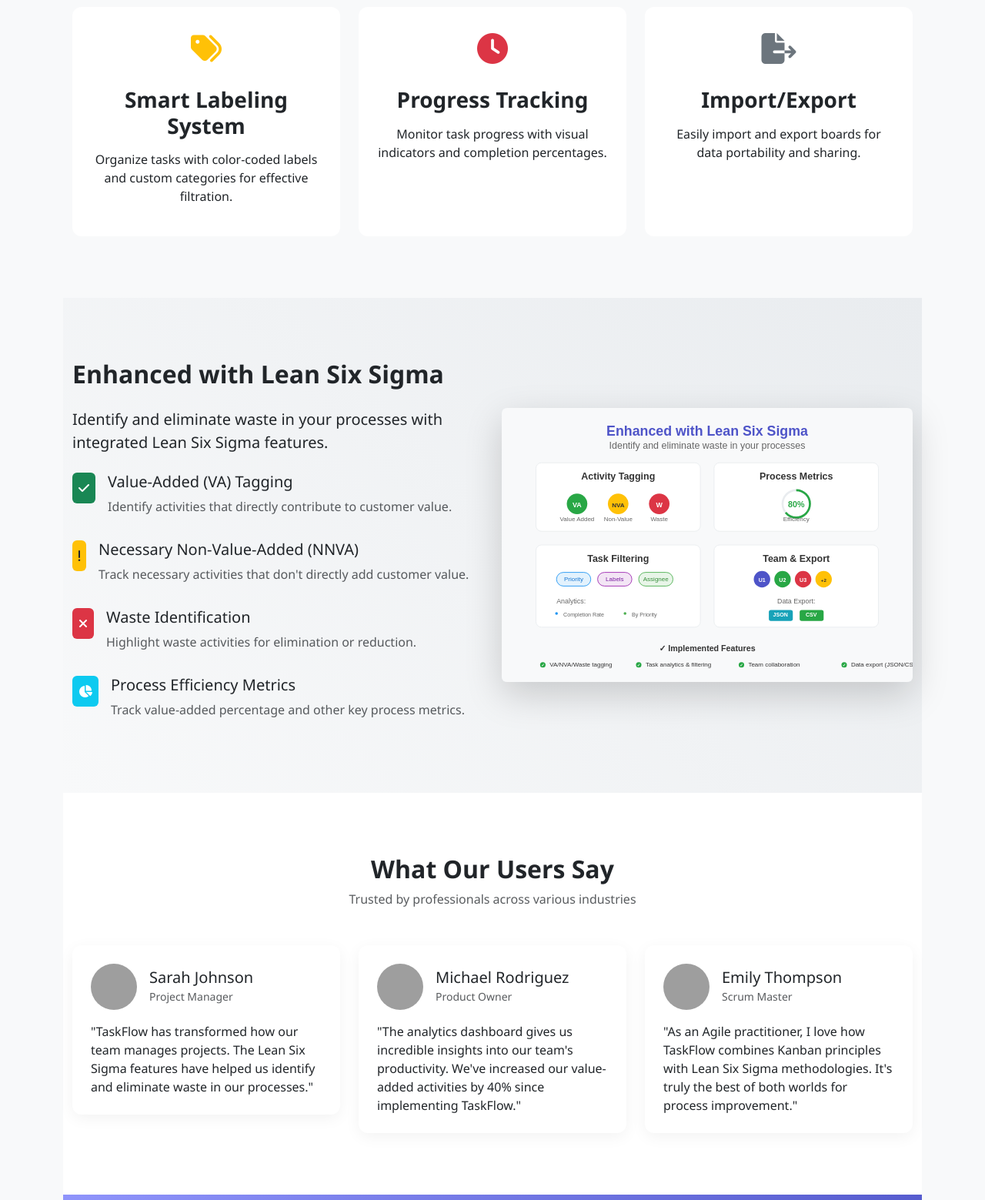
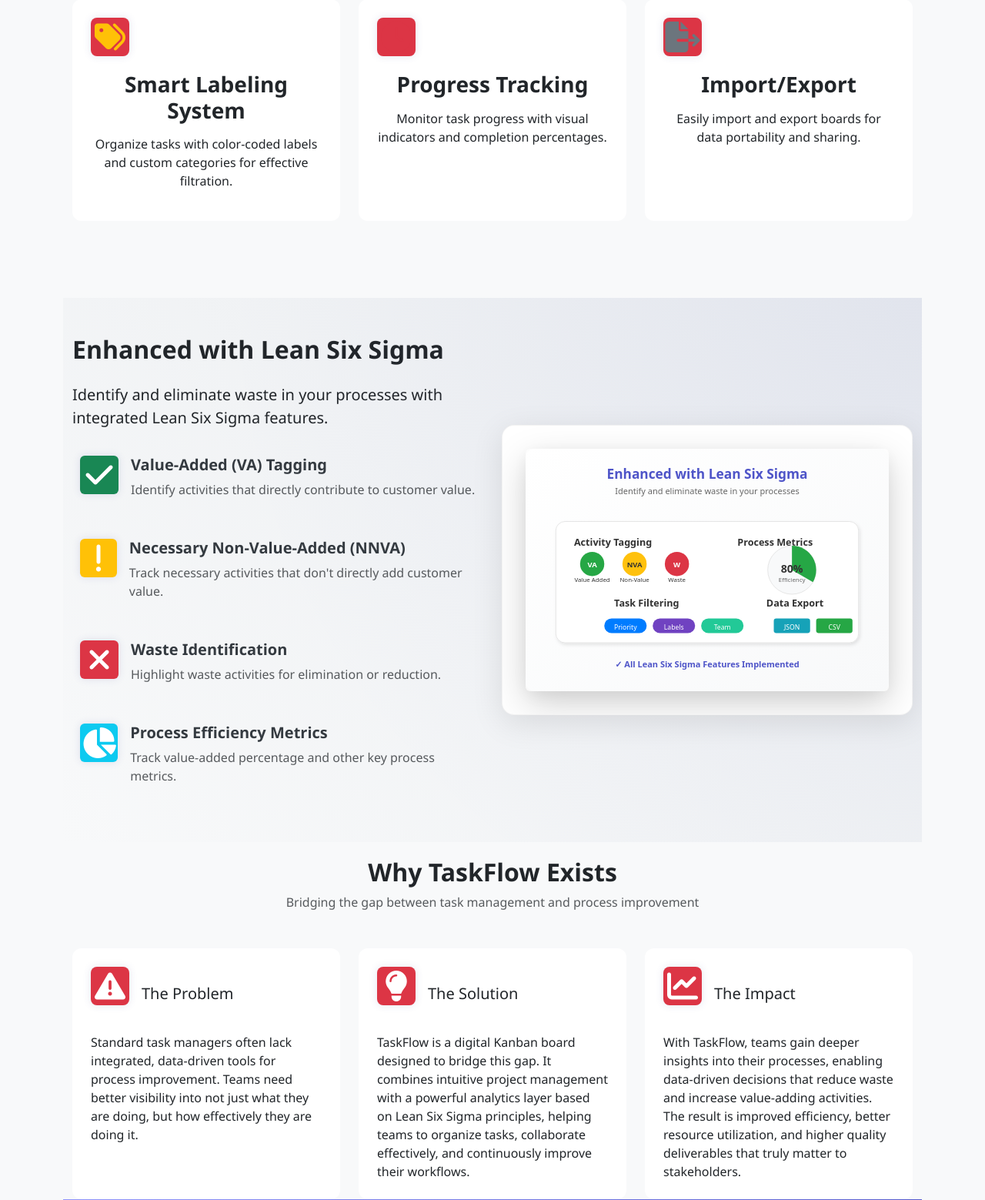
Before and after one commit to paulavishek/TaskFlow, a Django app: page / in a window 1280 px wide. Shown: the part 1230-2789 px from the top of the page at 77% size. Run offline with Django 5.2, Linux system fonts and the light colour scheme; grey boxes are pictures that could not be loaded.

Commit message:
feat: Enhance Lean Six Sigma section with new styles, animations, and SVG graphics
- Added feature card styles for the "Why TaskFlow Exists" section in styles.css.
- Updated welcome.html to include Lean Six Sigma styles and animations.
- Created lean-six-sigma.css and lean-six-sigma-animations.css for dedicated styling and animations.
- Introduced enhanced SVG graphics for Lean Six Sigma features.
- Implemented JavaScript enhancements for SVG display and animations on scroll.

```diff
--- /dev/null
+++ b/static/css/lean-six-sigma-animations.css
@@ -0,0 +1,49 @@
+/* Simple styles for Lean Six Sigma section animations */
+.lean-six-sigma-section {
+    opacity: 0;
+    transform: translateY(20px);
+    transition: opacity 0.6s ease, transform 0.6s ease;
+}
+
+.lean-six-sigma-section.visible {
+    opacity: 1;
+    transform: translateY(0);
+}
+
+/* Fade in animation for SVG */
+.svg-loaded img {
+    animation: fadeIn 0.8s ease-in-out;
+}
+
+@keyframes fadeIn {
+    0% { opacity: 0; }
+    100% { opacity: 1; }
+}
+
+/* Card styles on hover */
+.lean-six-sigma-section .d-flex {
+    transition: all 0.3s ease;
+    border-radius: 8px;
+    padding: 10px;
+}
+
+.lean-six-sigma-section .d-flex:hover {
+    background-color: rgba(255, 255, 255, 0.8);
+    transform: translateX(5px);
+    box-shadow: 0 5px 15px rgba(0, 0, 0, 0.05);
+}
+
+/* Subtle pulse animation for feature icons */
+@keyframes pulse-glow {
+    0%, 100% { box-shadow: 0 0 0 rgba(0, 0, 0, 0.1); }
+    50% { box-shadow: 0 0 15px rgba(78, 84, 200, 0.15); }
+}
+
+.feature-icon {
+    animation: pulse-glow 3s infinite alternate;
+    transition: transform 0.3s ease;
+}
+
+.feature-icon:hover {
+    transform: scale(1.1);
+}
--- /dev/null
+++ b/static/css/lean-six-sigma.css
@@ -0,0 +1,151 @@
+/* Lean Six Sigma Feature Styling */
+
+.lean-six-sigma-section {
+    background: linear-gradient(135deg, #f8f9fa 0%, #e9ecef 100%);
+    padding: 100px 0;
+    border-radius: 0;
+    position: relative;
+    overflow: hidden;
+    margin: 20px 0;
+}
+
+.lean-six-sigma-section::before {
+    content: '';
+    position: absolute;
+    top: 0;
+    left: 0;
+    width: 100%;
+    height: 100%;
+    background: radial-gradient(circle at top right, rgba(78, 84, 200, 0.05) 0%, transparent 70%);
+    z-index: 0;
+}
+
+.six-sigma-image-container {
+    display: flex;
+    justify-content: center;
+    align-items: center;
+    padding: 30px;
+    background-color: #fff;
+    border-radius: 16px;
+    box-shadow: 0 10px 40px rgba(0, 0, 0, 0.1);
+    transition: all 0.5s ease;
+    position: relative;
+    z-index: 1;
+    overflow: hidden;
+    border: 1px solid rgba(0, 0, 0, 0.05);
+}
+
+.six-sigma-image-container:hover {
+    transform: translateY(-10px);
+    box-shadow: 0 20px 50px rgba(78, 84, 200, 0.15);
+    border-color: rgba(78, 84, 200, 0.2);
+}
+
+.six-sigma-image-container::before {
+    content: '';
+    position: absolute;
+    top: 0;
+    left: 0;
+    right: 0;
+    bottom: 0;
+    background: linear-gradient(135deg, rgba(78, 84, 200, 0.05) 0%, transparent 100%);
+    opacity: 0;
+    transition: opacity 0.5s ease;
+    z-index: -1;
+}
+
+.six-sigma-image-container:hover::before {
+    opacity: 1;
+}
+
+.six-sigma-image-container img {
+    max-width: 100%;
+    height: auto;
+    object-fit: contain;
+    transition: all 0.5s ease;
+    filter: drop-shadow(0px 5px 10px rgba(0, 0, 0, 0.05));
+}
+
+.six-sigma-image-container:hover img {
+    transform: scale(1.03);
+    filter: drop-shadow(0px 8px 15px rgba(78, 84, 200, 0.1));
+}
+
+.feature-icon {
+    min-width: 38px;
+    min-height: 38px;
+    display: flex;
+    align-items: center;
+    justify-content: center;
+    box-shadow: 0 4px 8px rgba(0, 0, 0, 0.12);
+    transition: all 0.3s ease;
+    border-radius: 8px;
+    position: relative;
+    z-index: 1;
+    overflow: hidden;
+}
+
+.feature-icon:hover {
+    transform: scale(1.15) rotate(3deg);
+}
+
+.feature-icon::before {
+    content: '';
+    position: absolute;
+    top: 0;
+    left: 0;
+    width: 100%;
+    height: 100%;
+    background: rgba(255, 255, 255, 0.1);
+    transform: translateX(-100%);
+    transition: transform 0.4s ease;
+    z-index: -1;
+}
+
+.feature-icon:hover::before {
+    transform: translateX(0);
+}
+
+.lean-six-sigma-section h5 {
+    font-weight: 600;
+    margin-bottom: 8px;
+    color: #343a40;
+    transition: color 0.3s ease;
+}
+
+.d-flex:hover h5 {
+    color: #4e54c8;
+}
+
+.svg-loaded {
+    animation: fadeIn 0.5s ease-in-out;
+}
+
+@keyframes fadeIn {
+    0% { opacity: 0; }
+    100% { opacity: 1; }
+}
+
+/* Media queries for better responsiveness */
+@media (max-width: 767px) {
+    .lean-six-sigma-section {
+        padding: 60px 0;
+    }
+
+    .six-sigma-image-container {
+        padding: 15px;
+        margin-top: 30px;
+        box-shadow: 0 5px 15px rgba(0, 0, 0, 0.1);
+    }
+
+    .feature-icon {
+        min-width: 32px;
+        min-height: 32px;
+    }
+}
+
+@media (min-width: 992px) {
+    .six-sigma-image-container img {
+        max-height: 450px;
+    }
+}
--- a/static/css/styles.css
+++ b/static/css/styles.css
@@ -347,3 +347,107 @@
     font-size: 0.8rem;
     line-height: 1;
 }
+
+/* Feature card styles for Why TaskFlow Exists section */
+.feature-card {
+    transition: transform 0.3s ease, box-shadow 0.3s ease;
+    border: none;
+    border-radius: 8px;
+    height: 100%;
+}
+
+.feature-card:hover {
+    transform: translateY(-5px);
+    box-shadow: 0 10px 20px rgba(0, 0, 0, 0.1);
+}
+
+.feature-icon {
+    width: 50px;
+    height: 50px;
+    background-color: #4e54c8;
+    border-radius: 50%;
+    display: flex;
+    align-items: center;
+    justify-content: center;
+    color: white;
+    font-size: 1.5rem;
+}
+
+.feature-card:nth-child(1) .feature-icon {
+    background-color: #dc3545; /* Red for problem */
+}
+
+.feature-card:nth-child(2) .feature-icon {
+    background-color: #0d6efd; /* Blue for solution */
+}
+
+.feature-card:nth-child(3) .feature-icon {
+    background-color: #198754; /* Green for impact */
+}
+
+/* Footer styles */
+.footer {
+    background-color: #212529;
+    color: #f8f9fa;
+    padding: 3rem 0 2rem;
+}
+
+.footer-links {
+    margin-top: 1.5rem;
+}
+
+.footer-links a {
+    display: inline-flex;
+    align-items: center;
+    justify-content: center;
+    width: 38px;
+    height: 38px;
+    background-color: rgba(255, 255, 255, 0.1);
+    border-radius: 50%;
+    color: #fff;
+    margin-right: 0.75rem;
+    transition: all 0.3s;
+}
+
+.footer-links a:hover {
+    background-color: #4e54c8;
+    transform: translateY(-3px);
+}
+
+.footer .list-unstyled li {
+    margin-bottom: 0.5rem;
+}
+
+.footer .list-unstyled li a:hover {
+    color: #fff !important;
+}
+
+.tech-stack .badge {
+    padding: 0.5rem 0.75rem;
+    font-weight: 500;
+    transition: all 0.2s;
+}
+
+.tech-stack .badge:hover {
+    background-color: #4e54c8 !important;
+    color: #fff !important;
+}
+
+.footer-nav-link {
+    color: #a8b6c3 !important;
+    text-decoration: none;
+    transition: all 0.2s;
+    display: inline-flex;
+    align-items: center;
+}
+
+.footer-nav-link:hover {
+    color: #ffffff !important;
+    transform: translateX(3px);
+}
+
+.footer-nav-link i {
+    color: #6c8db0;
+}
+
+/* End feature card styles */
--- a/templates/kanban/welcome.html
+++ b/templates/kanban/welcome.html
@@ -4,6 +4,8 @@
 {% block title %}TaskFlow - Modern Kanban Board with Lean Six Sigma{% endblock %}
 
 {% block extra_css %}
+<link rel="stylesheet" href="{% static 'css/lean-six-sigma.css' %}">
+<link rel="stylesheet" href="{% static 'css/lean-six-sigma-animations.css' %}">
 <style>
     /* Welcome page specific styling */
     body {
@@ -167,9 +169,8 @@
                 </li>
                 <li class="nav-item">
                     <a class="nav-link" href="#lean-six-sigma">Lean Six Sigma</a>
-                </li>
-                <li class="nav-item">
-                    <a class="nav-link" href="#testimonials">Testimonials</a>
+                </li>                <li class="nav-item">
+                    <a class="nav-link" href="#why-taskflow">Why TaskFlow</a>
                 </li>
                 <li class="nav-item">
                     <a class="nav-link btn btn-light text-primary ms-2 px-3" href="{% url 'login' %}">Login</a>
@@ -276,7 +277,7 @@
 </section>
 
 <!-- Lean Six Sigma Section -->
-<section class="lean-six-sigma-section" id="lean-six-sigma">
+<section class="lean-six-sigma-section py-5" id="lean-six-sigma">
     <div class="container">
         <div class="row align-items-center">
             <div class="col-md-6">
@@ -284,7 +285,7 @@
                 <p class="lead">Identify and eliminate waste in your processes with integrated Lean Six Sigma features.</p>
 
                 <div class="d-flex align-items-start mt-4">
-                    <div class="bg-success rounded p-2 me-3 text-white">
+                    <div class="bg-success rounded p-2 me-3 text-white feature-icon">
                         <i class="fas fa-check"></i>
                     </div>
                     <div>
@@ -294,7 +295,7 @@
                 </div>
 
                 <div class="d-flex align-items-start mt-3">
-                    <div class="bg-warning rounded p-2 me-3">
+                    <div class="bg-warning rounded p-2 me-3 feature-icon">
                         <i class="fas fa-exclamation"></i>
                     </div>
                     <div>
@@ -304,7 +305,7 @@
                 </div>
 
                 <div class="d-flex align-items-start mt-3">
-                    <div class="bg-danger rounded p-2 me-3 text-white">
+                    <div class="bg-danger rounded p-2 me-3 text-white feature-icon">
                         <i class="fas fa-times"></i>
                     </div>
                     <div>
@@ -314,67 +315,72 @@
                 </div>
 
                 <div class="d-flex align-items-start mt-3">
-                    <div class="bg-info rounded p-2 me-3 text-white">
+                    <div class="bg-info rounded p-2 me-3 text-white feature-icon">
                         <i class="fas fa-chart-pie"></i>
                     </div>
                     <div>
                         <h5>Process Efficiency Metrics</h5>
                         <p class="text-muted">Track value-added percentage and other key process metrics.</p>
+                    </div>                </div>
             </div>
+            <div class="col-md-6 mt-4 mt-md-0">
+                <div class="six-sigma-image-container">
+                    <img src="{% static 'img/lean-six-sigma-simple-graphic.svg' %}?v={{ cache_buster }}" alt="Lean Six Sigma Features" class="img-fluid rounded shadow-lg"
+                         onerror="this.src='https://via.placeholder.com/600x400/f8f9fa/4e54c8?text=Lean+Six+Sigma+Features';">
                 </div>
-            </div>              <div class="col-md-6 mt-4 mt-md-0">
-                <img src="{% static 'img/lean-six-sigma-simple.svg' %}?v={{ cache_buster }}" alt="Lean Six Sigma Features" class="img-fluid rounded shadow-lg"
-                     onerror="this.src='https://via.placeholder.com/600x400/e9ecef/4e54c8?text=Lean+Six+Sigma+Features';this.onerror='';">
             </div>
         </div>
     </div>
 </section>
 
-<!-- Testimonials Section -->
-<section class="testimonial-section" id="testimonials">
+<!-- Why TaskFlow Exists Section -->
+<section class="why-taskflow-section" id="why-taskflow">
     <div class="container">
         <div class="text-center mb-5">
-            <h2 class="fw-bold">What Our Users Say</h2>
-            <p class="text-muted">Trusted by professionals across various industries</p>
+            <h2 class="fw-bold">Why TaskFlow Exists</h2>
+            <p class="text-muted">Bridging the gap between task management and process improvement</p>
         </div>
 
         <div class="row g-4">
             <div class="col-md-4">
-                <div class="card testimonial-card p-4">
+                <div class="card feature-card p-4 h-100">
                     <div class="d-flex align-items-center mb-3">
-                        <img src="https://randomuser.me/api/portraits/women/32.jpg" alt="Sarah J." class="testimonial-img me-3">
+                        <div class="feature-icon me-3">
+                            <i class="fas fa-exclamation-triangle"></i>
+                        </div>
                         <div>
-                            <h5 class="mb-0">Sarah Johnson</h5>
-                            <small class="text-muted">Project Manager</small>
+                            <h5 class="mb-0">The Problem</h5>
                         </div>
                     </div>
-                    <p class="mb-0">"TaskFlow has transformed how our team manages projects. The Lean Six Sigma features have helped us identify and eliminate waste in our processes."</p>
+                    <p class="mb-0">Standard task managers often lack integrated, data-driven tools for process improvement. Teams need better visibility into not just what they are doing, but how effectively they are doing it.</p>
                 </div>
             </div>
 
             <div class="col-md-4">
-                <div class="card testimonial-card p-4">
+                <div class="card feature-card p-4 h-100">
                     <div class="d-flex align-items-center mb-3">
-                        <img src="https://randomuser.me/api/portraits/men/46.jpg" alt="Michael R." class="testimonial-img me-3">
+                        <div class="feature-icon me-3">
+                            <i class="fas fa-lightbulb"></i>
+                        </div>
                         <div>
-                            <h5 class="mb-0">Michael Rodriguez</h5>
-                            <small class="text-muted">Product Owner</small>
+                            <h5 class="mb-0">The Solution</h5>
                         </div>
                     </div>
-                    <p class="mb-0">"The analytics dashboard gives us incredible insights into our team's productivity. We've increased our value-added activities by 40% since implementing TaskFlow."</p>
+                    <p class="mb-0">TaskFlow is a digital Kanban board designed to bridge this gap. It combines intuitive project management with a powerful analytics layer based on Lean Six Sigma principles, helping teams to organize tasks, collaborate effectively, and continuously improve their workflows.</p>
                 </div>
             </div>
 
             <div class="col-md-4">
-                <div class="card testimonial-card p-4">
+                <div class="card feature-card p-4 h-100">
                     <div class="d-flex align-items-center mb-3">
-                        <img src="https://randomuser.me/api/portraits/women/68.jpg" alt="Emily T." class="testimonial-img me-3">
+                        <div class="feature-icon me-3">
+                            <i class="fas fa-chart-line"></i>
+                        </div>
                         <div>
-                            <h5 class="mb-0">Emily Thompson</h5>
-                            <small class="text-muted">Scrum Master</small>
+                            <h5 class="mb-0">The Impact</h5>
                         </div>
                     </div>
-                    <p class="mb-0">"As an Agile practitioner, I love how TaskFlow combines Kanban principles with Lean Six Sigma methodologies. It's truly the best of both worlds for process improvement."</p>
+                    <p class="mb-0">With TaskFlow, teams gain deeper insights into their processes, enabling data-driven decisions that reduce waste and increase value-adding activities. The result is improved efficiency, better resource utilization, and higher quality deliverables that truly matter to stakeholders.</p>
                 </div>
             </div>
         </div>
@@ -397,45 +403,50 @@
 <footer class="footer">
     <div class="container">
         <div class="row">
-            <div class="col-md-6">
-                <h4 class="mb-3">TaskFlow</h4>
+            <div class="col-md-4">                <h4 class="mb-3">TaskFlow</h4>
                 <p class="mb-3">A modern Kanban board with Lean Six Sigma features for optimized workflow management.</p>
                 <div class="footer-links">
-                    <a href="#"><i class="fab fa-twitter"></i></a>
-                    <a href="#"><i class="fab fa-linkedin"></i></a>
-                    <a href="#"><i class="fab fa-github"></i></a>
+                    <a href="https://github.com" target="_blank" rel="noopener" aria-label="GitHub"><i class="fab fa-github"></i></a>
+                    <a href="https://linkedin.com" target="_blank" rel="noopener" aria-label="LinkedIn"><i class="fab fa-linkedin-in"></i></a>
                 </div>
-            </div>
-            <div class="col-md-2">
-                <h6 class="mb-3">Product</h6>
+            </div>            <div class="col-md-4">
+                <h6 class="mb-3"><i class="fas fa-sitemap me-2"></i>Project Navigation</h6>
+                <div class="row">
+                    <div class="col-6">
                         <ul class="list-unstyled">
-                    <li><a href="#features" class="text-decoration-none text-muted">Features</a></li>
-                    <li><a href="#lean-six-sigma" class="text-decoration-none text-muted">Lean Six Sigma</a></li>
-                    <li><a href="#testimonials" class="text-decoration-none text-muted">Testimonials</a></li>
+                            <li><a href="#features" class="footer-nav-link"><i class="fas fa-star me-1"></i>Features</a></li>
+                            <li><a href="#lean-six-sigma" class="footer-nav-link"><i class="fas fa-chart-line me-1"></i>Lean Six Sigma</a></li>
+                            <li><a href="#why-taskflow" class="footer-nav-link"><i class="fas fa-lightbulb me-1"></i>Why TaskFlow</a></li>
                         </ul>
                     </div>
-            <div class="col-md-2">
-                <h6 class="mb-3">Support</h6>
+                    <div class="col-6">
                         <ul class="list-unstyled">
-                    <li><a href="#" class="text-decoration-none text-muted">Help Center</a></li>
-                    <li><a href="#" class="text-decoration-none text-muted">Documentation</a></li>
-                    <li><a href="#" class="text-decoration-none text-muted">Contact Us</a></li>
-                </ul>
-            </div>
-            <div class="col-md-2">
-                <h6 class="mb-3">Legal</h6>
-                <ul class="list-unstyled">
-                    <li><a href="#" class="text-decoration-none text-muted">Privacy Policy</a></li>
-                    <li><a href="#" class="text-decoration-none text-muted">Terms of Service</a></li>
+                            <li><a href="{% url 'login' %}" class="footer-nav-link"><i class="fas fa-sign-in-alt me-1"></i>Login</a></li>
+                            <li><a href="{% url 'register' %}" class="footer-nav-link"><i class="fas fa-user-plus me-1"></i>Register</a></li>
+                            <li><a href="#top" class="footer-nav-link"><i class="fas fa-arrow-up me-1"></i>Back to Top</a></li>
                         </ul>
                     </div>
                 </div>
-        <hr class="mt-4 mb-3">
+            </div>
+            <div class="col-md-4">
+                <h6 class="mb-3"><i class="fas fa-code me-2"></i>Built With</h6>
+                <div class="d-flex flex-wrap tech-stack">
+                    <span class="badge bg-light text-dark me-2 mb-2">Django</span>
+                    <span class="badge bg-light text-dark me-2 mb-2">JavaScript</span>
+                    <span class="badge bg-light text-dark me-2 mb-2">Chart.js</span>
+                    <span class="badge bg-light text-dark me-2 mb-2">SQLite</span>
+                    <span class="badge bg-light text-dark me-2 mb-2">Python</span>
+                </div>
+            </div>
+        </div>        <hr class="mt-4 mb-3 border-secondary">
         <div class="row">
             <div class="col-12 text-center">
-                <p class="small text-muted mb-0">© 2025 TaskFlow. All rights reserved.</p>
+                <p class="small text-light opacity-75 mb-0">© 2025 TaskFlow. All rights reserved.</p>
             </div>
-        </div>
-    </div>
+        </div>    </div>
 </footer>
+
+{% block extra_js %}
+<script src="{% static 'js/lean-six-sigma.js' %}"></script>
 {% endblock %}
+{% endblock %}
```
Also changed, not shown: static/js/lean-six-sigma.js (added, +51 -0 lines), static/img/lean-six-sigma-enhanced.svg (added), static/img/lean-six-sigma-simple-graphic.svg (added). Lines whose indentation alone changed are shown as unchanged.
